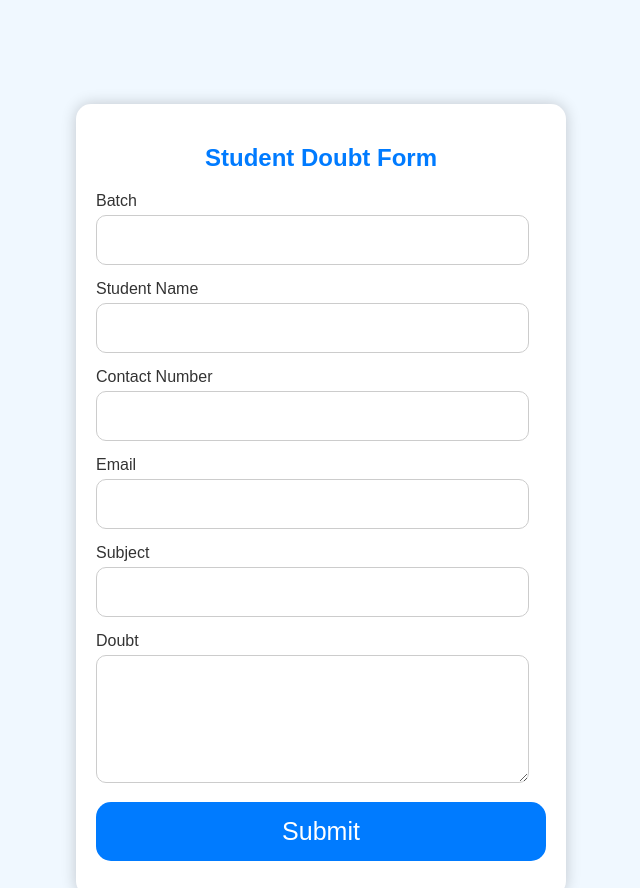
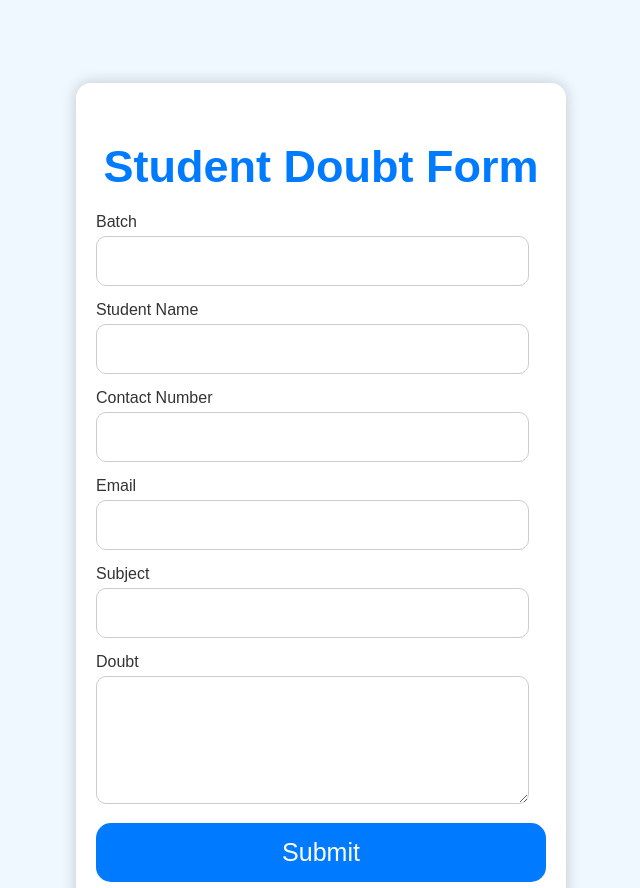
Before and after one commit to Web-KaranKK/Doubt-portal, a plain HTML site: page Index.html in a window 1280 px wide. Shown: the top 888 px of the page, without its empty margins (319-959 px from the left). Drawn offline with Linux system fonts and the light colour scheme.

Commit message:
Update Index.html

```diff
--- a/Index.html
+++ b/Index.html
@@ -24,7 +24,7 @@
             max-width: 450px;
         }
         .form-container h2 {
-font-size: 36px important;
+            font-size: 45px;
             text-align: center;
             color: #007BFF;
             margin-bottom: 20px;
```
